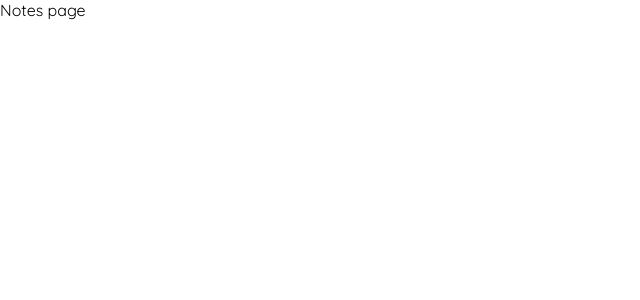
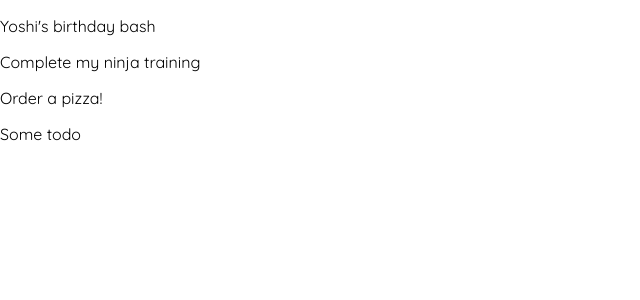
Before and after one commit to MaccKOT/react-materialui-tutorial-netninja, a React (Create React App) app: page / in a window 1280 px wide. Shown: the top 300 px of the page, without its empty margins (0-640 px from the left). Built offline with nearby package versions, Linux system fonts and the light colour scheme; data requests are answered from the project's data file.

Commit message:
JSON server and post functionality

```diff
--- /dev/null
+++ b/data/db.json
@@ -0,0 +1,28 @@
+{
+  "notes": [
+    {
+      "title": "Yoshi's birthday bash",
+      "details": "Lorem Ipsum is simply dummy text of the printing and typesetting industry. Lorem Ipsum has been the industry's standard dummy text ever since the 1500s, when an unknown printer took a galley of type and scrambled it to make a type specimen book.",
+      "category": "reminders",
+      "id": 1
+    },
+    {
+      "title": "Complete my ninja training",
+      "details": "Lorem Ipsum is simply dummy text of the printing and typesetting industry. Lorem Ipsum has been the industry's standard dummy text ever since the 1500s, when an unknown printer took.",
+      "category": "work",
+      "id": 2
+    },
+    {
+      "title": "Order a pizza!",
+      "details": "Lorem Ipsum is simply dummy text of the printing and typesetting industry. Lorem Ipsum has been the industry's standard dummy text ever since the 1500s, when an unknown printer took a galley of type and scrambled it to make a type specimen book.\nLorem Ipsum is simply dummy text of the printing and typesetting industry. Lorem Ipsum has been the industry's standard dummy text ever since the 1500s, when an unknown printer took a galley of type and scrambled it to make a type specimen book.",
+      "category": "todos",
+      "id": 3
+    },
+    {
+      "title": "Some todo",
+      "details": "aaaaaaaaaaaaaaaa",
+      "category": "todos",
+      "id": 4
+    }
+  ]
+}
--- a/package.json
+++ b/package.json
@@ -18,7 +18,7 @@
     "start": "react-scripts start",
     "build": "react-scripts build",
     "test": "react-scripts test",
-    "eject": "react-scripts eject"
+    "server": "json-server --watch data/db.json --port 8000"
   },
   "eslintConfig": {
     "extends": [
@@ -37,5 +37,8 @@
       "last 1 firefox version",
       "last 1 safari version"
     ]
+  },
+  "devDependencies": {
+    "json-server": "^0.16.3"
   }
 }
--- a/src/pages/Create.js
+++ b/src/pages/Create.js
@@ -1,4 +1,5 @@
 import React, { useState } from 'react';
+import { useHistory } from 'react-router-dom';
 import { Typography } from '@material-ui/core';
 import { Button } from '@material-ui/core';
 import { Container } from '@material-ui/core';
@@ -21,6 +22,7 @@
 
 export default function Create() {
   const classes = useStyles();
+  const history = useHistory();
 
   const [title, setTitle] = useState('');
   const [details, setDetails] = useState('');
@@ -43,7 +45,12 @@
     }
 
     if (title && details) {
-      console.log(title, details, category);
+      // console.log(title, details, category);
+      fetch(`http://localhost:8000/notes`, {
+        method: 'POST',
+        headers: { 'Content-Type': 'application/json' },
+        body: JSON.stringify({ title, details, category }),
+      }).then(() => history.push('/'));
     }
   };
 
--- a/src/pages/Notes.js
+++ b/src/pages/Notes.js
@@ -1,9 +1,20 @@
-import React from 'react'
+import React from 'react';
+import { useEffect, useState } from 'react';
 
 export default function Notes() {
+  const [notes, setNotes] = useState([]);
+
+  useEffect(() => {
+    fetch(`http://localhost:8000/notes`)
+      .then((res) => res.json())
+      .then((data) => setNotes(data));
+  }, []);
+
   return (
     <div>
-      Notes page
+      {notes.map((note) => (
+        <p key={note.id}>{note.title}</p>
+      ))}
     </div>
-  )
+  );
 }
```
Also changed, not shown: 1 other file (tests, documents, lock files or other folders).
